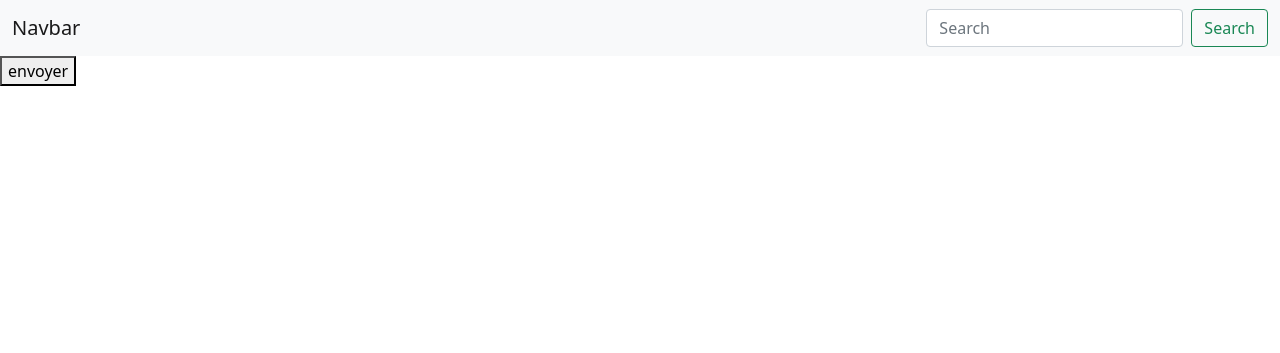
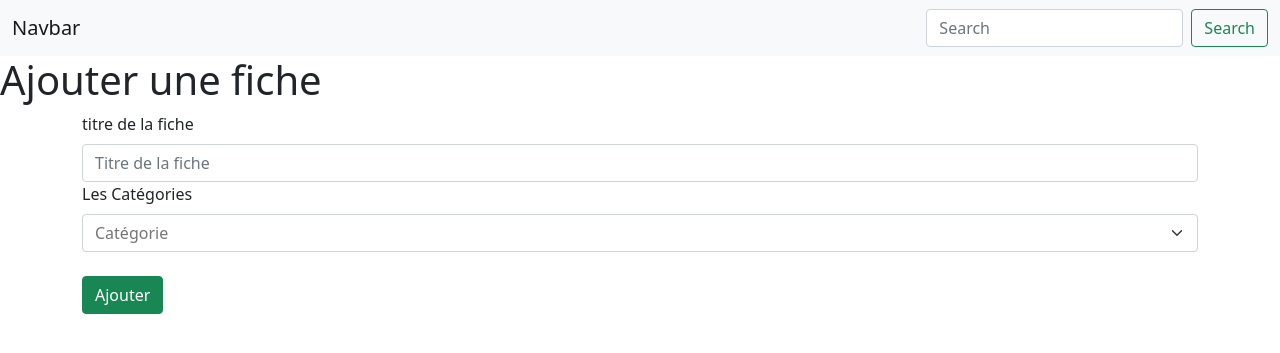
Before and after one commit to AlexisVedrenne/FicheWeb, a Symfony app: template templates/fiche/ajouter.html.twig in a window 1280 px wide. Shown: the top 353 px of the page. Run offline with Twig, Linux system fonts and the light colour scheme; the template is opened without the code that fills it, so the values that code supplies are empty; form fields are guessed from the names that the template uses; some libraries are stand-ins or nearby versions.

Commit message:
style fiche

```diff
--- a/src/Form/FicheType.php
+++ b/src/Form/FicheType.php
@@ -19,8 +19,8 @@ class FicheType extends AbstractType
             ->add('lesCategories',EntityType::class,[
                 'class'=>Categorie::class,
                 'choice_label'=>'libelle',
-                'expanded'=>true,
-                'multiple'=>true,
+                'expanded'=>false,
+                'multiple'=>false,
 
             ])
 
--- a/templates/fiche/ajouter.html.twig
+++ b/templates/fiche/ajouter.html.twig
@@ -1,13 +1,22 @@
 {% extends 'base.html.twig' %}
+
 
 {% block title %}Ajouter une fiche{% endblock %}
 
 {% block body %}
+    <h1> Ajouter une fiche</h1>
+    {{ form_start(form)}}
+    <div class="container">
+    {{form_label(form.nom, 'titre de la fiche') }}
+    {{form_widget(form.nom, {'attr':{'placeholder':"Titre de la fiche ",'class':"form-control"}}) }}
 
-    {{ form_start(form)}}
-    <button type="submit"> envoyer </button>
+    {{form_label(form.nom, 'Les Catégories') }}
+    {{form_widget(form.lesCategories, {'attr':{'placeholder':"Catégorie ",'class':"form-select"}}) }}
+
+    <br>
 
     {{form_end(form)}}
-
+    <button type="submit" class='btn btn-success'> Ajouter </button>
+    </div>
 
 {% endblock %}
```
